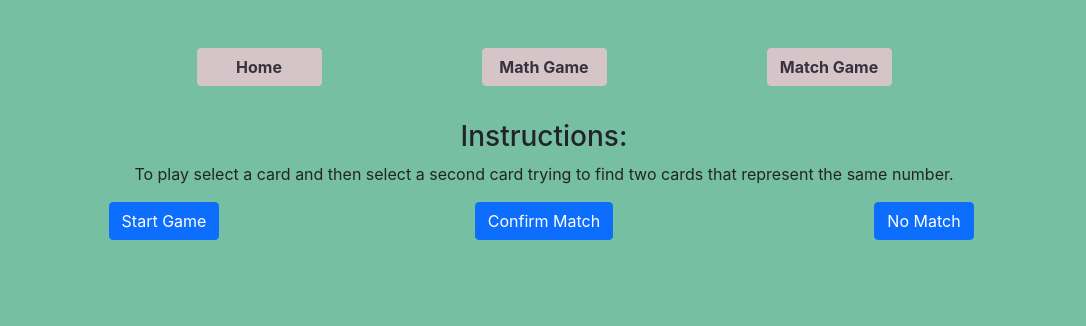
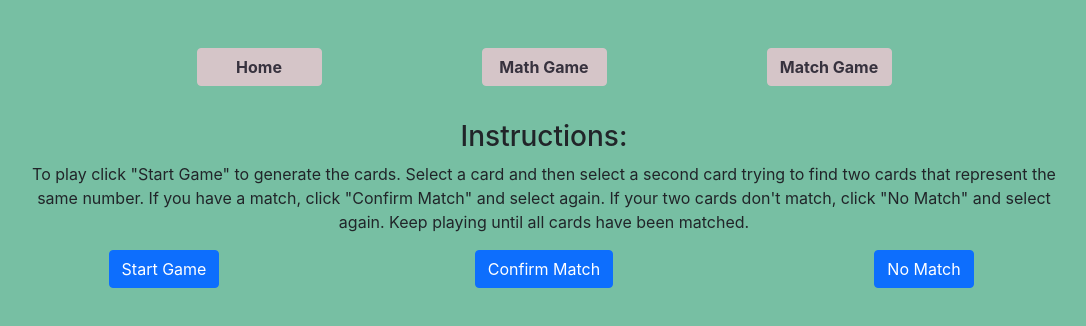
Before and after one commit to MarciaAdler/laylagame, a React (Create React App) app in the folder client/: page /match in a window 1280 px wide. Shown: the top 326 px of the page, without its empty margins (96-1182 px from the left). Built offline with nearby package versions, Linux system fonts and the light colour scheme.

Commit message:
updated instructions on match game

```diff
--- a/client/src/Pages/Match.js
+++ b/client/src/Pages/Match.js
@@ -3,7 +3,12 @@ import matchcards from "../matchcards.json";
 import { Container, Row, Button } from "react-bootstrap";
 import StartGame from "../Components/StartGame";
 import Header from "../Components/Header";
-
+const styles = {
+  instructions: {
+    marginLeft: "30px",
+    marginRight: "30px",
+  },
+};
 class Match extends React.Component {
   constructor(props) {
     super(props);
@@ -156,10 +161,13 @@ class Match extends React.Component {
         <Header />
         <div>
           <h3>Instructions:</h3>
-          <p>
+          <p style={styles.instructions}>
             {" "}
-            To play select a card and then select a second card trying to find
-            two cards that represent the same number.
+            To play click "Start Game" to generate the cards. Select a card and
+            then select a second card trying to find two cards that represent
+            the same number. If you have a match, click "Confirm Match" and
+            select again. If your two cards don't match, click "No Match" and
+            select again. Keep playing until all cards have been matched.
           </p>
         </div>
         {this.state.startMessage}
```
